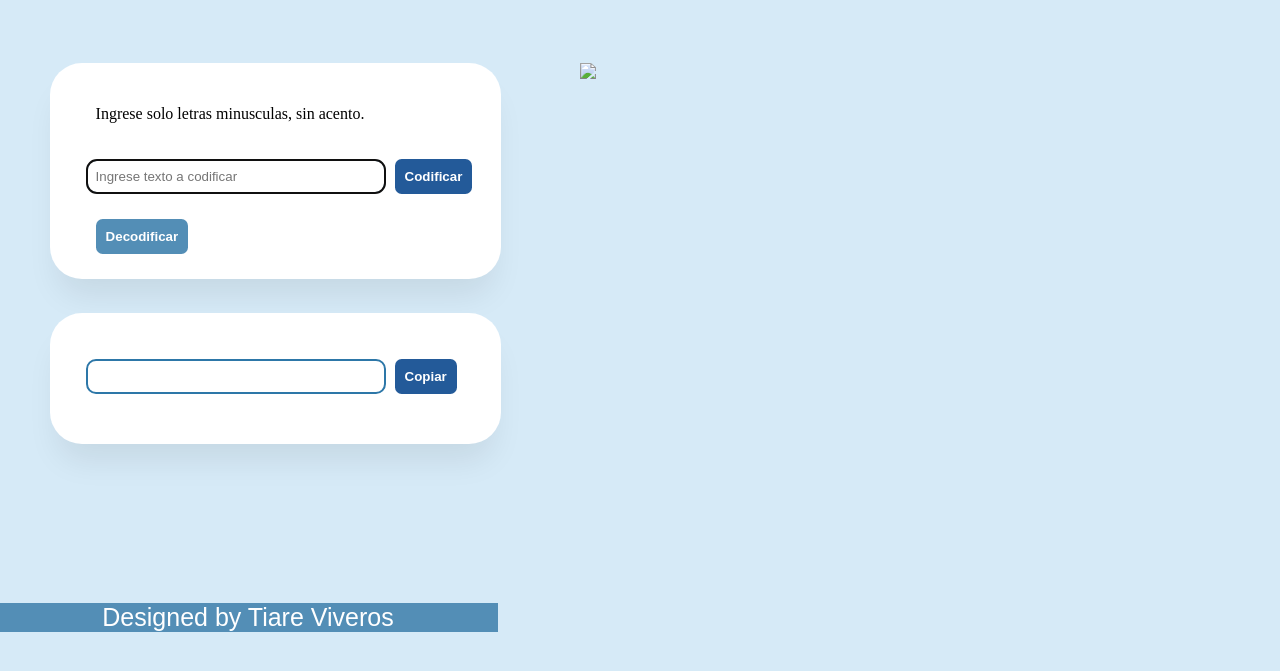
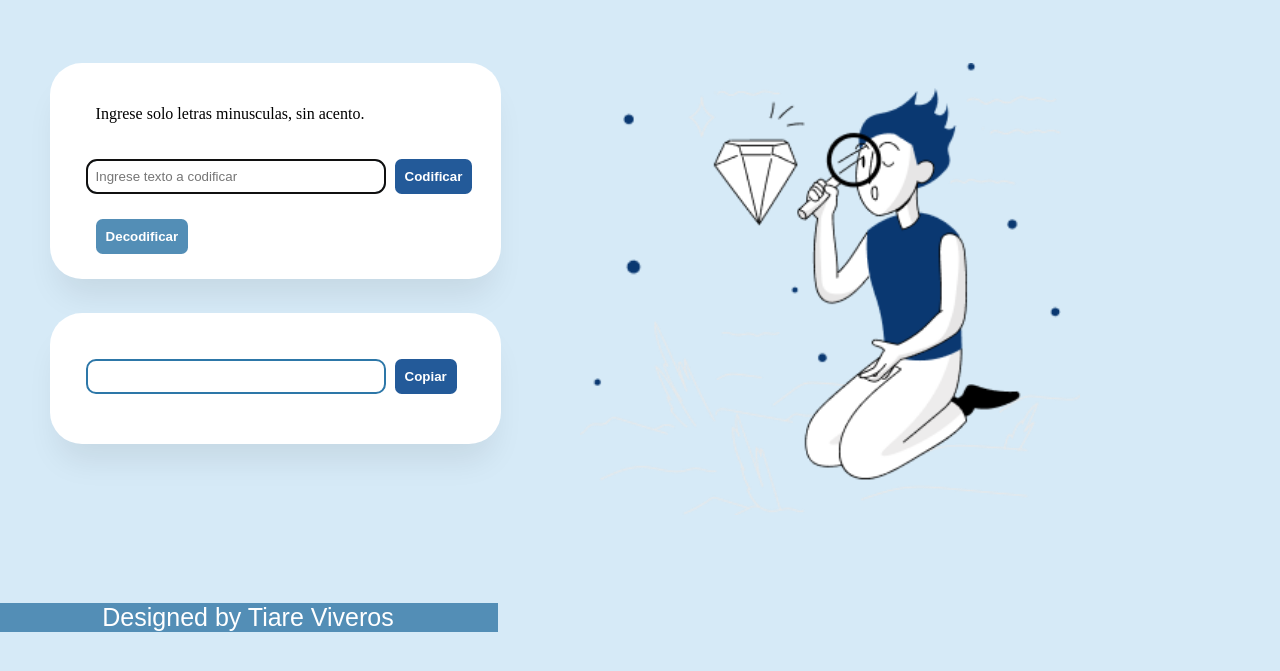
Before and after one commit to Tiare17/Codificador, a plain HTML site: page Index.html in a window 1280 px wide. Shown: the part 87-758 px from the top of the page. Drawn offline with nearby package versions, Linux system fonts and the light colour scheme.

Commit message:
cambio nombre Muneco

```diff
--- a/Index.html
+++ b/Index.html
@@ -24,7 +24,7 @@
                 <input id="texto-copiar" type="text">
                 <button class="btn" id="copiar">Copiar</button>
             </div>
-            <img src="Muñeco.png">
+            <img src="Muneco.png">
             <footer class="pie">Designed by Tiare Viveros</footer>
         </main>
         <script src="js/principal.js"></script>
```
